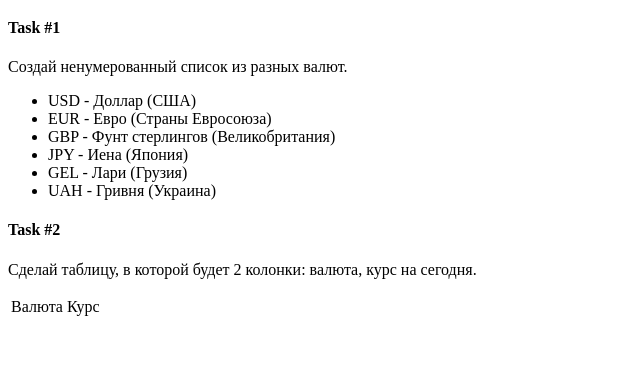
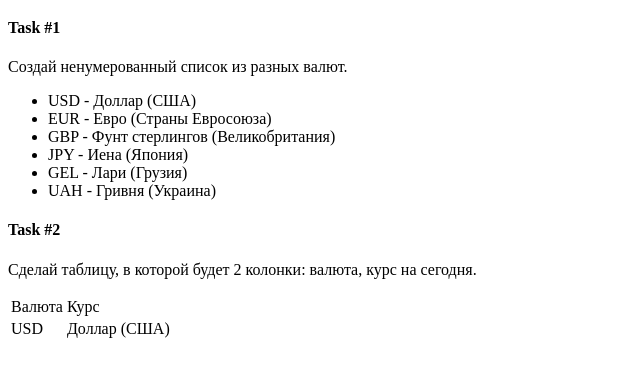
Before and after one commit to GolikAndrii/frontend, a plain HTML site: page index.html in a window 1280 px wide. Shown: the part 61-438 px from the top of the page, without its empty margins (0-640 px from the left). Drawn offline with Linux system fonts and the light colour scheme.

Commit message:
add table

```diff
--- a/index.html
+++ b/index.html
@@ -26,7 +26,10 @@
                 <td>Валюта</td>
                 <td>Курс</td>
             </tr>
-            <tr></tr>
+            <tr>
+                <td>USD</td>
+                <td>Доллар (США)</td>
+            </tr>
         </table>
     </body>
 </html>
```
